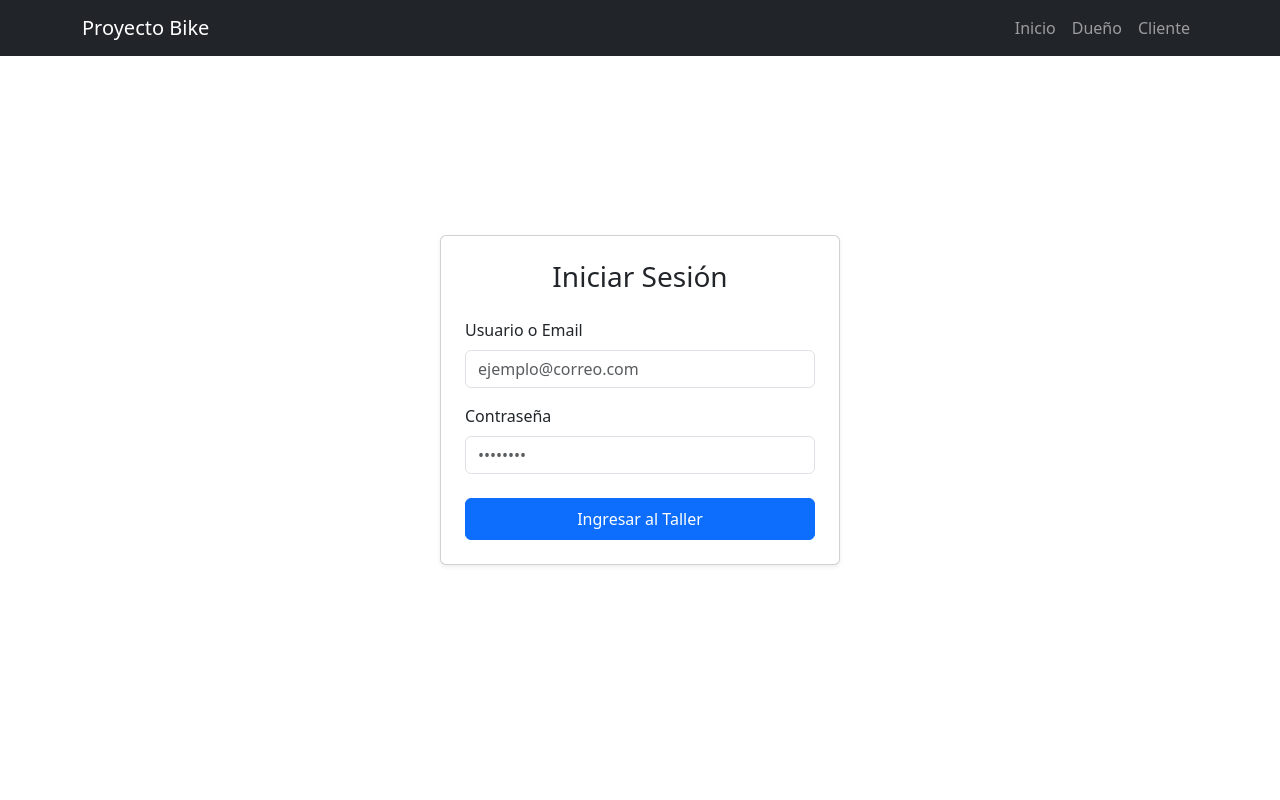
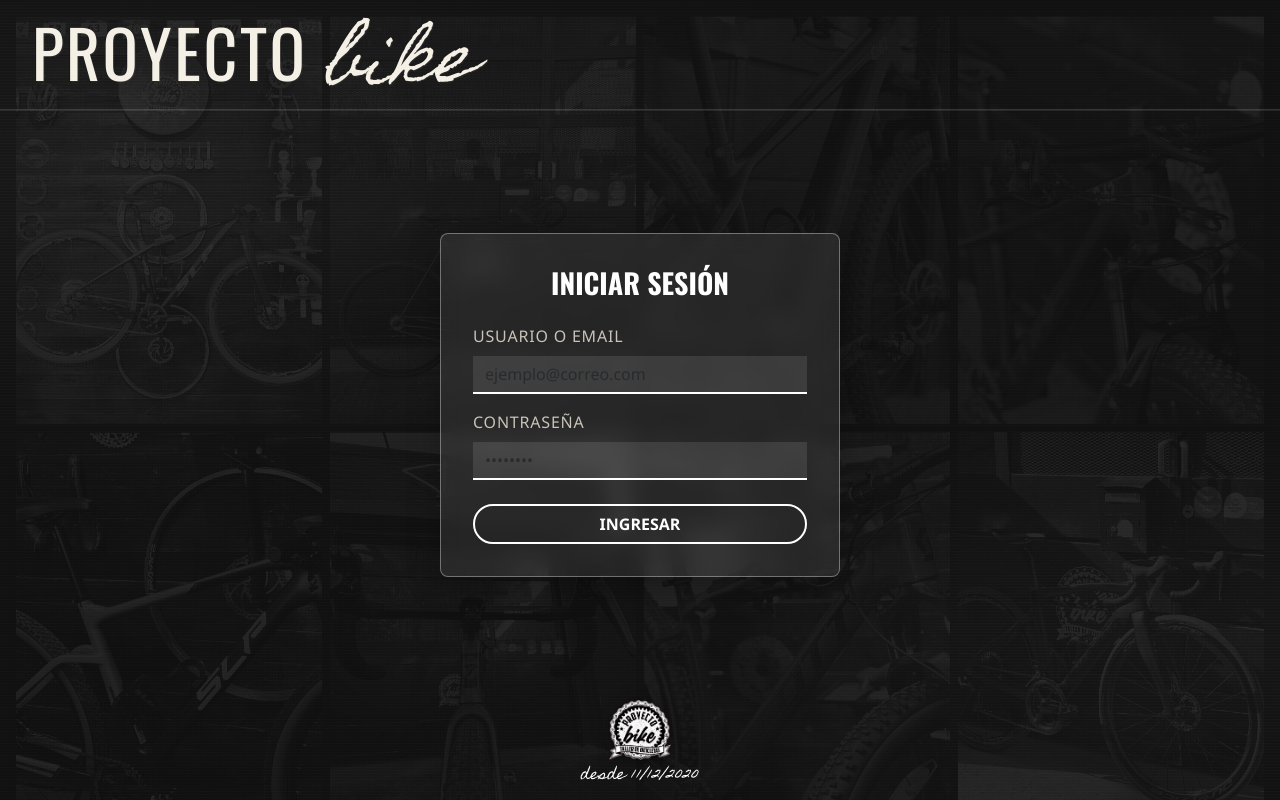
Before and after one commit to Belen172/ProyectoFinal, a React (Vite) app in the folder frontend/: page /login in a window 1280 px wide. Built offline with nearby package versions, Linux system fonts and the light colour scheme; a web font is replaced by a local one.

Commit message:
Avance con la pagina de Inicio Sesion

```diff
--- a/frontend/src/App.jsx
+++ b/frontend/src/App.jsx
@@ -7,7 +7,7 @@
 
 function AppContent() {
   const location = useLocation();
-  const rutasChalkboard = ['/', '/cliente'];
+  const rutasChalkboard = ['/', '/cliente', '/login', '/dueño'];
   const usaLayoutChalkboard = rutasChalkboard.includes(location.pathname);
 
   return (
--- a/frontend/src/components/ChalkNavbar.jsx
+++ b/frontend/src/components/ChalkNavbar.jsx
@@ -1,6 +1,8 @@
-import { Link } from 'react-router-dom';
+import { Link, useLocation } from 'react-router-dom';
 
 export default function ChalkNavbar() {
+  const location = useLocation();
+
   return (
     <nav className="chalk-navbar">
       <div className="chalk-header-title">
@@ -13,12 +15,15 @@
       </div>
       <div className="chalk-navbar-spacer" aria-hidden="true" />
       <div className="chalk-navbar-consulta-wrap">
+        {/* Se muestra SOLO si estamos en la Home (ruta raíz '/') */}
+        {location.pathname === '/' && (
           <Link
             to="/cliente"
             className="chalk-consulta-link chalk-consulta-header-nav"
           >
             CONSULTÁ EL ESTADO DE TU BICICLETA
           </Link>
+        )}
       </div>
     </nav>
   );
--- a/frontend/src/pages/Home.css
+++ b/frontend/src/pages/Home.css
@@ -576,12 +576,6 @@
   margin: 0;
 }
 
-/* Oculta el enlace de consulta del Navbar únicamente cuando estemos dentro del Panel de Clientes */
-.chalk-panel-cliente ~ .chalk-navbar .chalk-navbar-consulta-wrap,
-.chalkboard-home:has(.chalk-panel-cliente) .chalk-navbar-consulta-wrap {
-  display: none !important;
-}
-
 .chalk-panel-cliente {
   padding-bottom: 0.5rem !important; /* Achica el margen del contenedor para dejar bajar al footer */
 }
--- a/frontend/src/pages/Login.jsx
+++ b/frontend/src/pages/Login.jsx
@@ -1,6 +1,8 @@
 import { useState } from 'react';
 import { useNavigate } from 'react-router-dom';
 import api from '../api';
+import ChalkboardLayout from '../components/ChalkboardLayout';
+import logoTaller from '../assets/logo.png';
 
 export default function Login() {
   const [usuario, setUsuario] = useState('');
@@ -11,79 +13,77 @@
 
   const manejarSubmit = async (e) => {
     e.preventDefault();
-    setError('');
-    setCargando(true);
-
+    setError(''); setCargando(true);
     try {
-      const { data } = await api.post('/auth/login', {
-        identificador: usuario,
-        password,
-      });
-
+      const { data } = await api.post('/auth/login', { identificador: usuario, password });
       localStorage.setItem('access_token', data.access_token);
       localStorage.setItem('user', JSON.stringify(data.usuario));
-
-      if (data.usuario.rol === 'ADMIN') {
-        navigate('/dueño');
-      } else if (data.usuario.rol === 'CLIENTE') {
-        navigate('/cliente');
-      }
-    } catch {
-      setError('Usuario o contraseña incorrectos');
-    } finally {
-      setCargando(false);
-    }
+      data.usuario.rol === 'ADMIN' ? navigate('/dueño') : navigate('/cliente');
+    } catch { setError('Usuario o contraseña incorrectos'); }
+    finally { setCargando(false); }
   };
 
   return (
-    <div className="container d-flex justify-content-center align-items-center" style={{ minHeight: '80vh' }}>
-      <div className="card shadow-sm" style={{ width: '100%', maxWidth: '400px' }}>
-        <div className="card-body p-4">
-          <h3 className="card-title text-center mb-4">Iniciar Sesión</h3>
+    <ChalkboardLayout>
+      {/* Contenedor que ocupa toda la pantalla menos la navbar */}
+      <div className="d-flex flex-column" style={{ minHeight: 'calc(100vh - 100px)' }}>
 
+        {/* Cuerpo que empuja el footer al piso */}
+        <div className="flex-grow-1 d-flex align-items-center justify-content-center">
+          <div style={{
+            width: '100%', maxWidth: '400px', background: 'rgba(255, 255, 255, 0.08)',
+            border: '1.5px solid rgba(255, 255, 255, 0.35)', borderRadius: '8px',
+            boxShadow: '0 12px 32px rgba(0, 0, 0, 0.25)', padding: '2rem',
+            backdropFilter: 'blur(10px)', color: '#fff', textAlign: 'center'
+          }}>
+            <h3 className="mb-4" style={{ fontFamily: "'Oswald', sans-serif", fontWeight: 800 }}>INICIAR SESIÓN</h3>
             {error && (
-            <div className="alert alert-danger py-2" role="alert">
+              <div
+                className="text-center mx-auto"
+                style={{
+                  maxWidth: '370px',
+                  marginBottom: '0.5rem',
+                  color: '#ff8787', // Un rojo más suave que combina mejor
+                  fontFamily: "'Oswald', sans-serif",
+                  fontWeight: 700,
+                  background: 'rgba(220, 53, 69, 0.1)', // Fondo rojo muy sutil
+                  border: '2px dashed #ff8787',
+                  borderRadius: '7px',
+                  padding: '1em 1.2em',
+                  fontSize: '1.05rem',
+                  letterSpacing: '0.02em',
+                  boxShadow: '0 2px 10px 1.5px rgba(0,0,0,0.12)',
+                  textShadow: '0 2px 4px rgba(0,0,0,0.2)',
+                }}
+              >
                 {error}
               </div>
             )}
 
             <form onSubmit={manejarSubmit}>
-            <div className="mb-3">
-              <label className="form-label">Usuario o Email</label>
-              <input
-                type="text"
-                className="form-control"
-                placeholder="ejemplo@correo.com"
-                value={usuario}
-                onChange={(e) => setUsuario(e.target.value)}
-                required
-                disabled={cargando}
-              />
+              <div className="mb-3 text-start">
+                <label className="form-label" style={{ letterSpacing: '0.05em', fontWeight: 400, color: 'var(--chalk-muted, #c9c4b8)' }}>USUARIO O EMAIL</label>
+                <input type="text" className="form-control" placeholder="ejemplo@correo.com" value={usuario} onChange={(e) => setUsuario(e.target.value)} required style={{ background: 'rgba(255,255,255,0.1)', border: 'none', borderBottom: '2px solid #fff', color: '#fff', borderRadius: '0' }} />
               </div>
-
-            <div className="mb-4">
-              <label className="form-label">Contraseña</label>
-              <input
-                type="password"
-                className="form-control"
-                placeholder="••••••••"
-                value={password}
-                onChange={(e) => setPassword(e.target.value)}
-                required
-                disabled={cargando}
-              />
+              <div className="mb-4 text-start">
+                <label className="form-label" style={{ letterSpacing: '0.05em', fontWeight: 400, color: 'var(--chalk-muted, #c9c4b8)' }}>CONTRASEÑA</label>
+                <input type="password" className="form-control" placeholder="••••••••" value={password} onChange={(e) => setPassword(e.target.value)} required style={{ background: 'rgba(255,255,255,0.1)', border: 'none', borderBottom: '2px solid #fff', color: '#fff', borderRadius: '0' }} />
               </div>
-
-            <button
-              type="submit"
-              className="btn btn-primary w-100 py-2"
-              disabled={cargando}
-            >
-              {cargando ? 'Ingresando...' : 'Ingresar al Taller'}
+              <button type="submit" className="btn w-100" style={{ border: '2px solid #fff', borderRadius: '45px', color: '#fff', fontWeight: 700 }}>
+                {cargando ? 'INGRESANDO...' : 'INGRESAR'}
               </button>
             </form>
           </div>
         </div>
+
+        {/* Footer: Este div SIEMPRE quedará debajo del formulario por el flex-grow-1 de arriba */}
+        <div className="d-flex flex-column align-items-center mb-4">
+          <img src={logoTaller} alt="Logo" style={{ maxHeight: '60px', filter: 'drop-shadow(0 2px 6px rgba(0,0,0,0.5))' }} />
+          <span style={{ fontFamily: "'Homemade Apple', cursive", fontSize: '0.9rem', color: '#fff', marginTop: '5px' }}>
+            desde 11/12/2020
+          </span>
         </div>
+      </div>
+    </ChalkboardLayout>
   );
 }
```
Lines whose indentation alone changed are shown as unchanged.
